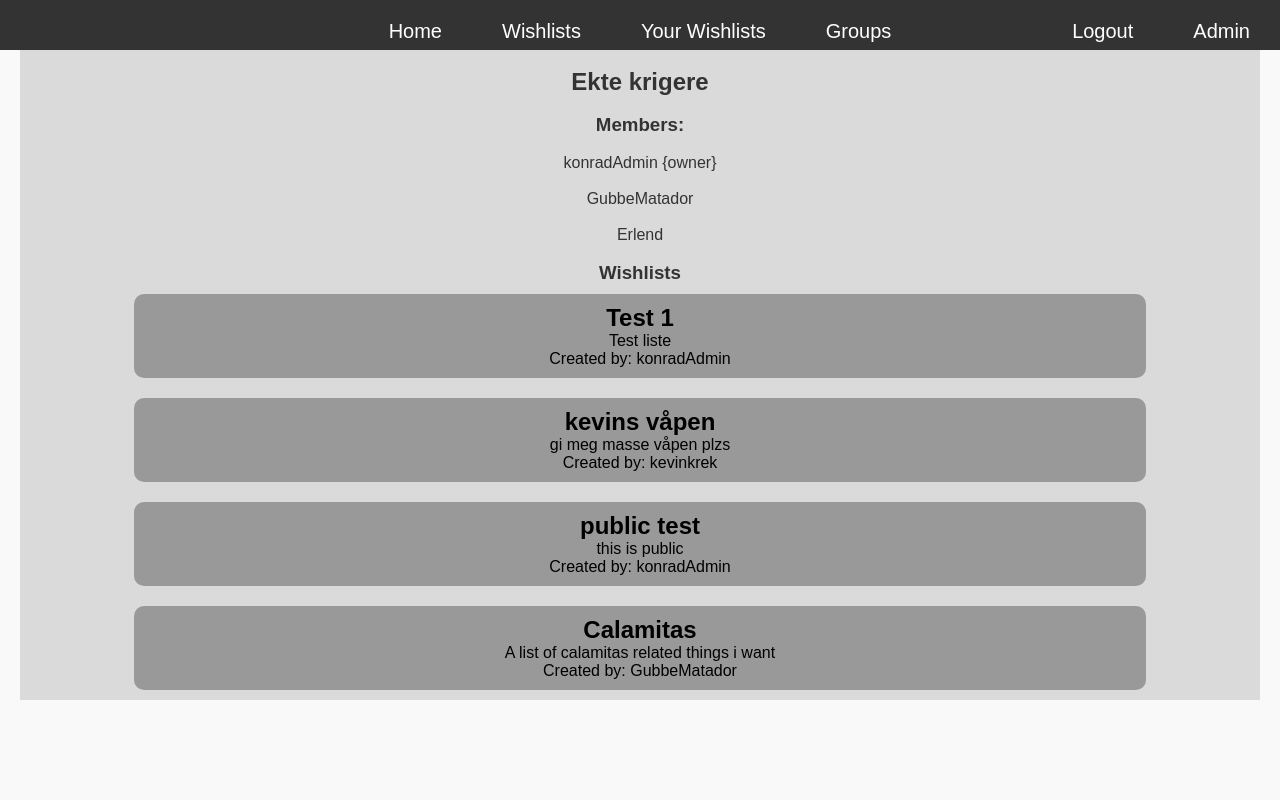
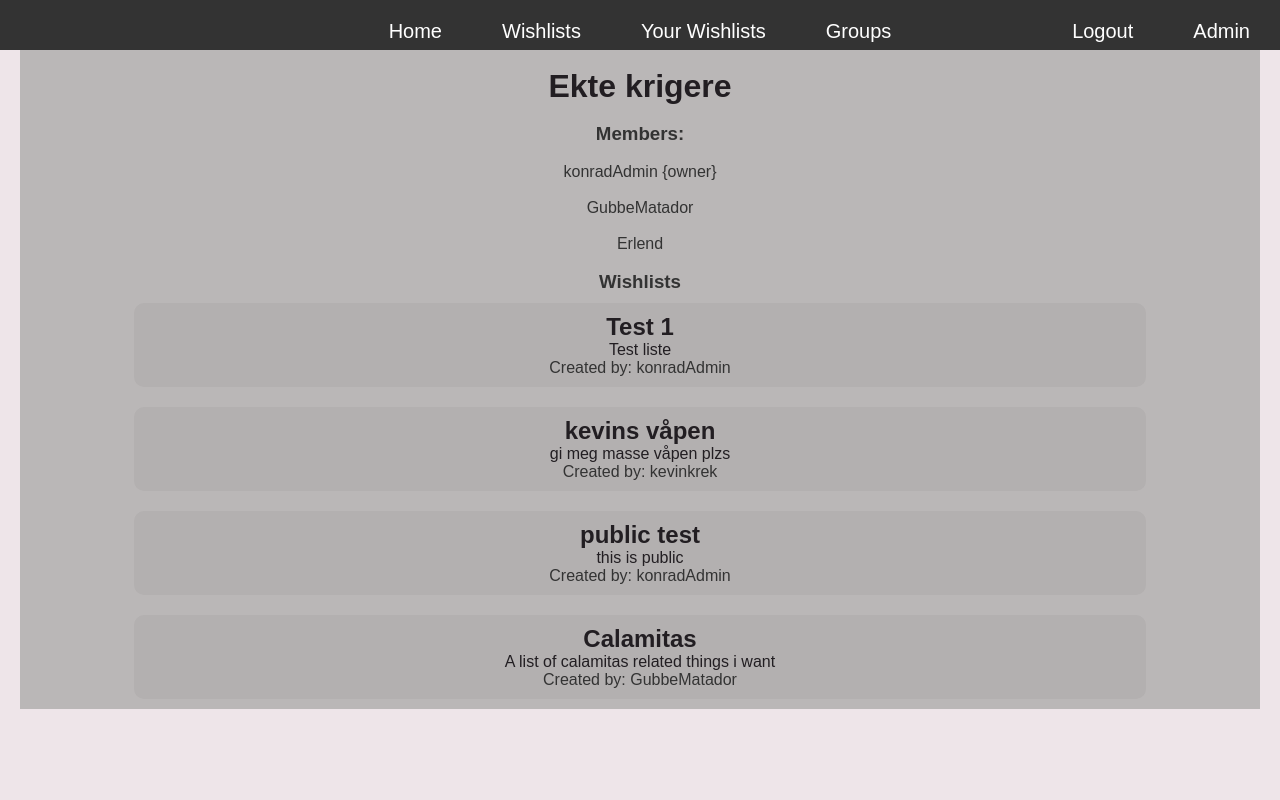
Before and after one commit to TheStrgamer/Wishlist, a Django app: page /groups/1/ in a window 1280 px wide. Run offline with Django 5.2, Linux system fonts and the light colour scheme; a user stored in the database is signed in; data comes from the database, SQL or seed files in the repository.

Commit message:
updated color pallete

```diff
--- a/wishlist/wishlistManager/static/styles/styles.css
+++ b/wishlist/wishlistManager/static/styles/styles.css
@@ -5,7 +5,7 @@
 }
 body{
     font-family: Arial, Helvetica, sans-serif;
-    background-color: #f9f9f9;
+    background-color: #eee5e9;
     color: #333;
     margin:0;
     padding: 20px;
@@ -14,33 +14,33 @@ body{
 
 
 h1{
-    color: #4a90e2;
+    color: #221e22;
 }
 
 a{
     text-decoration: none;
-    color: #4a90e2;
+    color: #221e22;
 }
 a:hover{
     text-decoration: underline;
 }
 
 button{
-    background-color: #4a90e2;
-    color: #fff;
+    background-color: #639a9b;
+    color: #eee5e9;
     padding: 10px 20px;
     border: none;
     border-radius: 5px;
     cursor: pointer;
 }
 button:hover{
-    background-color: #357ab8;
+    background-color: #73aaab;
 }
 
 
 .topbar {
     background-color: #333;
-    color: white;
+    color: '#eeee5e9';
     padding: 10px;
     width: 100%;
     height: 50px;
@@ -80,13 +80,13 @@ button:hover{
 }
 
 .topbar a {
-    color: white;
+    color: "#eeee5e9";
     text-decoration: none;
     font-size: 20px;
 }
 
 .topbarButton {
-    background-color: #00000000;
+    background-color: #221e2200;
     color: white;
     padding: 10px 20px;
     border: none;
@@ -110,20 +110,23 @@ button:hover{
     box-sizing: border-box;
     max-height: calc(100vh - 50px);
     min-height: 80%;
-    background-color: #99999952;
+    background-color: #bab7b7;
 }
 
 .wishlist {
     margin: 10px;
     padding: 10px;
-    background-color: #999999;
+    background-color: #b3b0b0;
     text-align: center;
     border-radius: 10px;
     width: 80%;
 }
+.wishlist:hover {
+    background-color: #a9a9ab;
+}
 
-.wishlist h1, .wishlist h2, .wishlist h3, .wishlist p {
-    color: rgb(0, 0, 0);
+.wishlist h1, .wishlist h2, .wishlist h3, .wishlist p, .wishlist a {
+    color: "#221e22";
     text-decoration: none;
 
 }
@@ -171,7 +174,7 @@ input[type="password"], textarea {
     text-align: center;
     max-width: 400px;
     margin: 0 auto;
-    border: 1px solid #ddd;
+    border: 1px solid '#bab7b7';
     border-radius: 5px;
     background-color: #fff;
     box-shadow: 0 4px 8px rgba(0,0,0,0.1);
@@ -301,7 +304,7 @@ input[type="password"], textarea {
 
 
 .group {
-    background-color: #cccccc;
+    background-color: "#bab7b7";
     width: 350px;
     min-height: 100px;
 }
--- a/wishlist/wishlistManager/templates/group_detail.html
+++ b/wishlist/wishlistManager/templates/group_detail.html
@@ -14,7 +14,7 @@
 
         {% block content %}
 
-        <h2>{{group.name}}</h2>
+        <h1>{{group.name}}</h1>
 
 
         <br>
--- a/wishlist/wishlistManager/templates/groups.html
+++ b/wishlist/wishlistManager/templates/groups.html
@@ -55,7 +55,7 @@
             </div>
             <div class="invites">
 
-                <h2> Invites </h2>
+                <h1> Invites </h1>
                 <br>
                 <p> you have no current group invites</p>
 
--- a/wishlist/wishlistManager/templates/wishlist/create_wishlist.html
+++ b/wishlist/wishlistManager/templates/wishlist/create_wishlist.html
@@ -11,7 +11,7 @@
 </head>
 <body>
     {% block content %}
-        <h2>Wishlist</h2>
+        <h1>Wishlist</h1>
 
 
         <form method = "POST">
--- a/wishlist/wishlistManager/templates/wishlist/wishlist.html
+++ b/wishlist/wishlistManager/templates/wishlist/wishlist.html
@@ -13,14 +13,14 @@
 <body>
     {% block content %}
     {% if can_view == False %}
-    <h2> You do not have permisson to view this wishlist </h2>
+    <h1> You do not have permisson to view this wishlist </h1>
     {% endif %}
     {% if can_view %}
 
         <div class="wishlist-title">
             <div class = "edit_wishlist_button"></div><div class = "delete_wishlist_button"></div>
 
-            <h2> {{ wishlist.name }}</h2>
+            <h1> {{ wishlist.name }}</h1>
             {% if request.user == wishlist.user %}
 
             <form action="{% url 'edit_wishlist' wishlist.id %}" method = "get" class="edit_wishlist_button">
--- a/wishlist/wishlistManager/templates/wishlist/wishlist_overview.html
+++ b/wishlist/wishlistManager/templates/wishlist/wishlist_overview.html
@@ -12,7 +12,7 @@
 </head>
 <body>
     {% block content %}
-        <h2>Wishlists shared with you</h2>
+        <h1>Wishlists shared with you</h1>
         <br>
         {% if wishlist_list|length == 0 %}
         <p>You have not been shared any wishlists</p>
@@ -20,7 +20,7 @@
         {% for wishlist in wishlist_list %}
         <a href="{% url 'wishlist_detail' wishlist.id %}">
             <div class= "wishlist">
-                <h2>{{ wishlist.name }}</h2>
+                <h2 >{{ wishlist.name }}</h2>
                 {% if wishlist.description %}
                     <p>{{ wishlist.description }}</p>
                 {% endif %}
--- a/wishlist/wishlistManager/templates/wishlist/your_wishlists.html
+++ b/wishlist/wishlistManager/templates/wishlist/your_wishlists.html
@@ -12,7 +12,7 @@
 </head>
 <body>
     {% block content %}
-        <h2>Your Wishlists</h2>
+        <h1>Your Wishlists</h1>
         <form action="{% url 'create_wishlist' %}" method = "get">
             <button type="submit">Create wishlist</button>
         </form>
```
